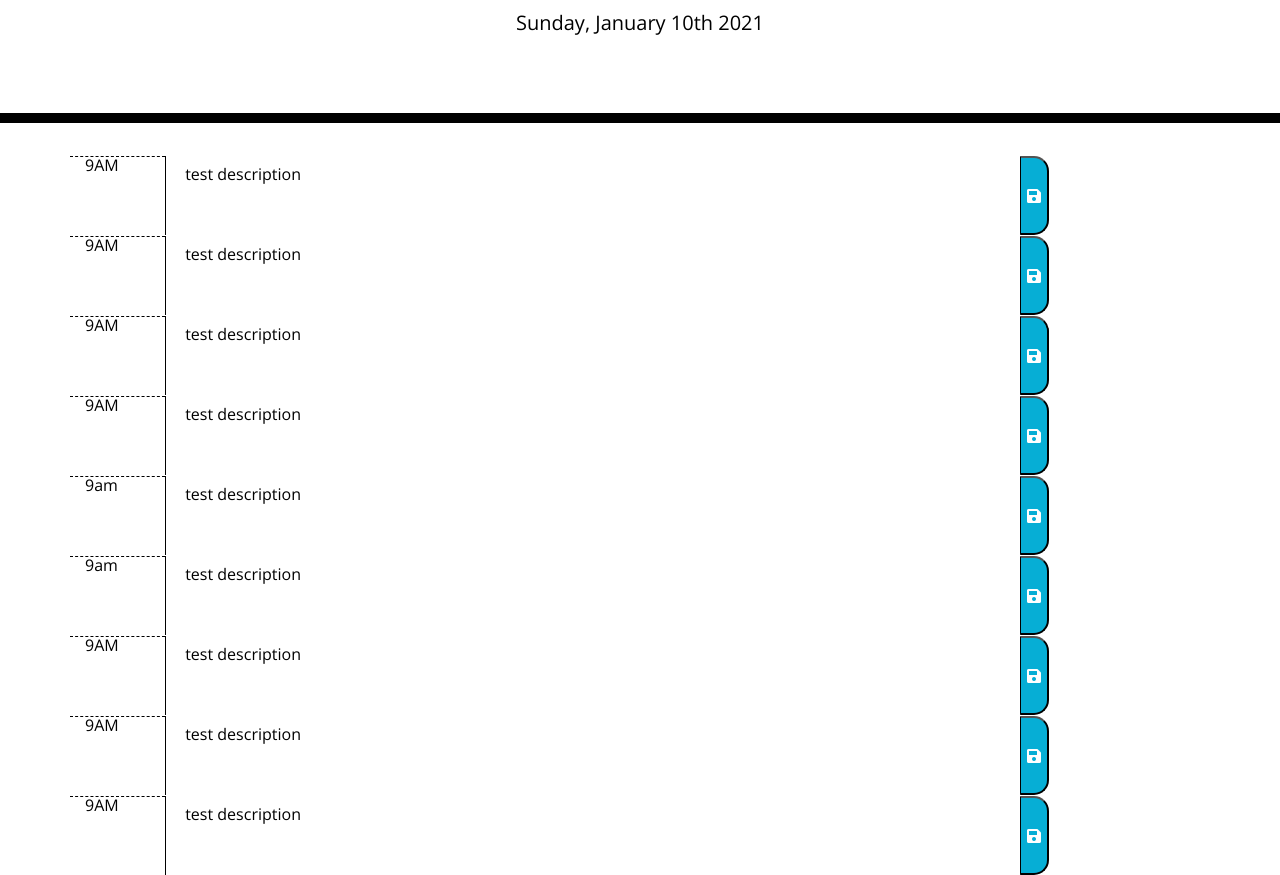
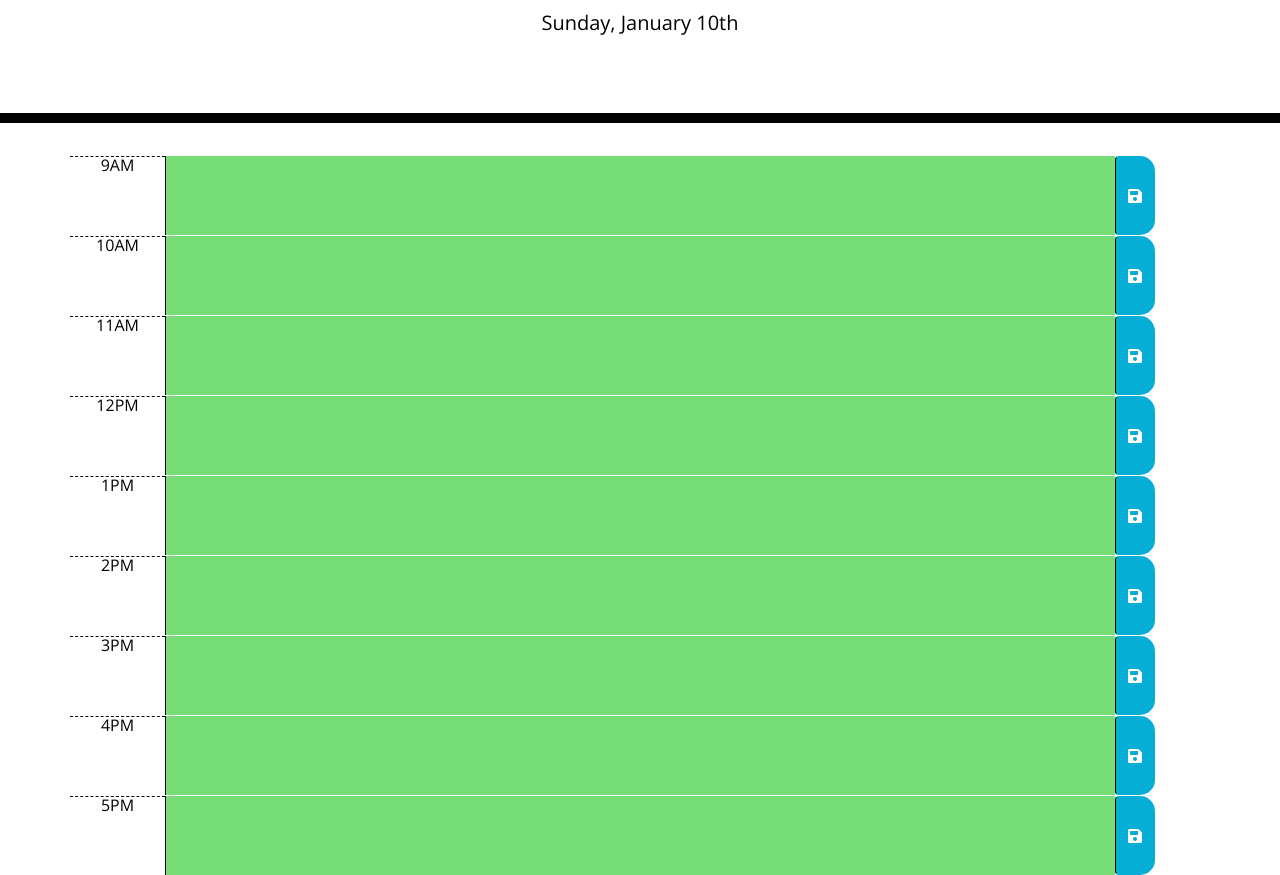
Before and after one commit to squeakymatter/work-day-scheduler, a plain HTML site: page index.html in a window 1280 px wide. Shown: the part 181-1056 px from the top of the page. Drawn offline with nearby package versions, Linux system fonts and the light colour scheme.

Commit message:
finished assignment

```diff
--- a/assets/css/style.css
+++ b/assets/css/style.css
@@ -33,7 +33,8 @@ textarea {
 .row {
   white-space: pre-wrap;
   height: 80px;
-  border-top: 1px solid white;;
+  border-top: 1px solid white;
+
 }
 
 .hour {
--- a/assets/js/script.js
+++ b/assets/js/script.js
@@ -1,19 +1,49 @@
-//display current day at top of calendar
+// display current day on page
+$("#currentDay").text(moment().format("dddd, MMMM Do"));
 
-//create timeblocks for business hours (9am - 5pm)
-//use bootstrap grid for this.
-// also, note style.css includes classes for timeblock, row, hour, past, present, future, saveBtn, so assign classes accordingly probably using jQuery in some cases...
+// listen for .saveBtn clicks
+$(".saveBtn").on("click", function () {
+  //get description field value
+  var userInput = $(this).siblings(".description").val();
+  var timeSlot = $(this).parent().attr("id");
 
+  // save to localStorage
+  localStorage.setItem(timeSlot, userInput);
+});
 
+//retrieve items from localStorage (refresh page to test)
 
-//color-code timeblock to indicate past, present or future
+$("#time9 .description").val(localStorage.getItem("time9"));
+$("#time10 .description").val(localStorage.getItem("time10"));
+$("#time11 .description").val(localStorage.getItem("time11"));
+$("#time12 .description").val(localStorage.getItem("time12"));
+$("#time13 .description").val(localStorage.getItem("time13"));
+$("#time14 .description").val(localStorage.getItem("time14"));
+$("#time15 .description").val(localStorage.getItem("time15"));
+$("#time20 .description").val(localStorage.getItem("time20"));
+$("#time23 .description").val(localStorage.getItem("time23"));
 
+function trackHour() {
+  //check each time block with a loop
+  $(".time-block").each(function () {
+    //use momentJS to compare time slot with current hour
+    var timeSlotHour = moment(parseInt($(this).attr("id").replace("time", "")));
+    var currentHour = moment(moment().hour());
 
+    //compare current time in hours to scheduled time of item
+    //change color of description field based on past/present/future in hours
+    if (currentHour.isSame(timeSlotHour)) {
+      $(this).children(".description").removeClass("past future");
+      $(this).children(".description").addClass("present");
+    } else if (currentHour.isAfter(timeSlotHour)) {
+      $(this).children(".description").removeClass("present future");
+      $(this).children(".description").addClass("past");
+    } else currentHour.isBefore(timeSlotHour);
+    {
+      $(this).children(".description").removeClass("present past");
+      $(this).children(".description").addClass("future");
+    }
+  });
+}
 
-//click in time block to enter an event
-
-
-//click save button for time block to save to local storage
-
-
-//when page is refreshed, saved event persists.
+trackHour();
--- a/index.html
+++ b/index.html
@@ -18,7 +18,7 @@
       href="https://fonts.googleapis.com/css?family=Open+Sans&display=swap"
       rel="stylesheet"
     />
-    <link rel="stylesheet" href="/assets/css/style.css"/>
+    <link rel="stylesheet" href="/assets/css/style.css" />
     <title>Work Day Scheduler</title>
   </head>
 
@@ -30,88 +30,55 @@
     </header>
     <div class="container">
       <!-- Timeblocks go here -->
-      <div class="row">
+      <div id="time9" class="row time-block">
         <div class="col-lg-1 hour">9AM</div>
-        <textarea class="col-lg-9 description"> test description</textarea>
-        <button class="saveBtn"><i class="fas fa-save"></i></button>
+        <textarea class="col-lg-10 description"> </textarea>
+        <button class="btn saveBtn"><i class="fas fa-save"></i></button>
       </div>
-      <div class="row">
-        <div class="col-lg-1 hour">9AM</div>
-        <textarea class="col-lg-9 description"> test description</textarea>
-        <button class="saveBtn"><i class="fas fa-save"></i></button>
+      <div id="time10" class="row time-block">
+        <div class="col-lg-1 hour">10AM</div>
+        <textarea class="col-lg-10 description"> </textarea>
+        <button class="btn saveBtn"><i class="fas fa-save"></i></button>
       </div>
-      <div class="row">
-        <div class="col-lg-1 hour">9AM</div>
-        <textarea class="col-lg-9 description"> test description</textarea>
-        <button class="saveBtn"><i class="fas fa-save"></i></button>
+      <div id="time11" class="row time-block">
+        <div class="col-lg-1 hour">11AM</div>
+        <textarea class="col-lg-10 description"> </textarea>
+        <button class="btn saveBtn"><i class="fas fa-save"></i></button>
       </div>
-      <div class="row">
-        <div class="col-lg-1 hour">9AM</div>
-        <textarea class="col-lg-9 description"> test description</textarea>
-        <button class="saveBtn"><i class="fas fa-save"></i></button>
+      <div id="time12" class="row time-block">
+        <div class="col-lg-1 hour">12PM</div>
+        <textarea class="col-lg-10 description"> </textarea>
+        <button class="btn saveBtn"><i class="fas fa-save"></i></button>
       </div>
-      <div class="row">
-        <div class="col-lg-1 hour">9am</div>
-        <textarea class="col-lg-9 description"> test description</textarea>
-        <button class="saveBtn"><i class="fas fa-save"></i></button>
+      <div id="time13" class="row time-block">
+        <div class="col-lg-1 hour">1PM</div>
+        <textarea class="col-lg-10 description"> </textarea>
+        <button class="btn saveBtn"><i class="fas fa-save"></i></button>
       </div>
-      <div class="row">
-        <div class="col-lg-1 hour">9am</i></div>
-        <textarea class="col-lg-9 description"> test description</textarea>
-        <button class="saveBtn"><i class="fas fa-save"></i></button>
+      <div id="time14" class="row time-block">
+        <div class="col-lg-1 hour">2PM</div>
+        <textarea class="col-lg-10 description"> </textarea>
+        <button class="btn saveBtn"><i class="fas fa-save"></i></button>
       </div>
-      <div class="row">
-        <div class="col-lg-1 hour">9AM</div>
-        <textarea class="col-lg-9 description"> test description</textarea>
-        <button class="saveBtn"><i class="fas fa-save"></i></button>
+      <div id="time15" class="row time-block">
+        <div class="col-lg-1 hour">3PM</div>
+        <textarea class="col-lg-10 description"> </textarea>
+        <button class="btn saveBtn"><i class="fas fa-save"></i></button>
       </div>
-      <div class="row">
-        <div class="col-lg-1 hour">9AM</div>
-        <textarea class="col-lg-9 description"> test description</textarea>
-        <button class="saveBtn"><i class="fas fa-save"></i></button>
+      <div id="time16" class="row time-block">
+        <div class="col-lg-1 hour">4PM</div>
+        <textarea class="col-lg-10 description"> </textarea>
+        <button class="btn saveBtn"><i class="fas fa-save"></i></button>
       </div>
-      <div class="row">
-        <div class="col-lg-1 hour">9AM</div>
-        <textarea class="col-lg-9 description"> test description</textarea>
-        <button class="saveBtn"><i class="fas fa-save"></i></button>
+      <div id="time17" class="row time-block">
+        <div class="col-lg-1 hour">5PM</div>
+        <textarea class="col-lg-10 description"> </textarea>
+        <button class="btn saveBtn"><i class="fas fa-save"></i></button>
       </div>
-
-
-
     </div>
 
     <script src="https://code.jquery.com/jquery-3.4.1.min.js"></script>
     <script src="https://cdnjs.cloudflare.com/ajax/libs/moment.js/2.24.0/moment.min.js"></script>
+    <script src="assets/js/script.js"></script>
   </body>
-
-  <script>
-
-//display current day in #currentDay
-var currentDay = moment().format('dddd, MMMM Do YYYY')
-$('#currentDay').text(currentDay);
-
-
-
-
-// also, note style.css includes classes for timeblock, row, hour, past, present, future, saveBtn, so assign classes accordingly probably using jQuery in some cases...
-
-
-
-
-
-//color-code timeblock to indicate past, present or future
-
-
-
-//click in time block to enter an event
-
-
-//click save button for time block to save to local storage
-
-
-//when page is refreshed, saved event persists.
-
-//move this script into it's own js file and link it...
-
-  </script>
 </html>
```
